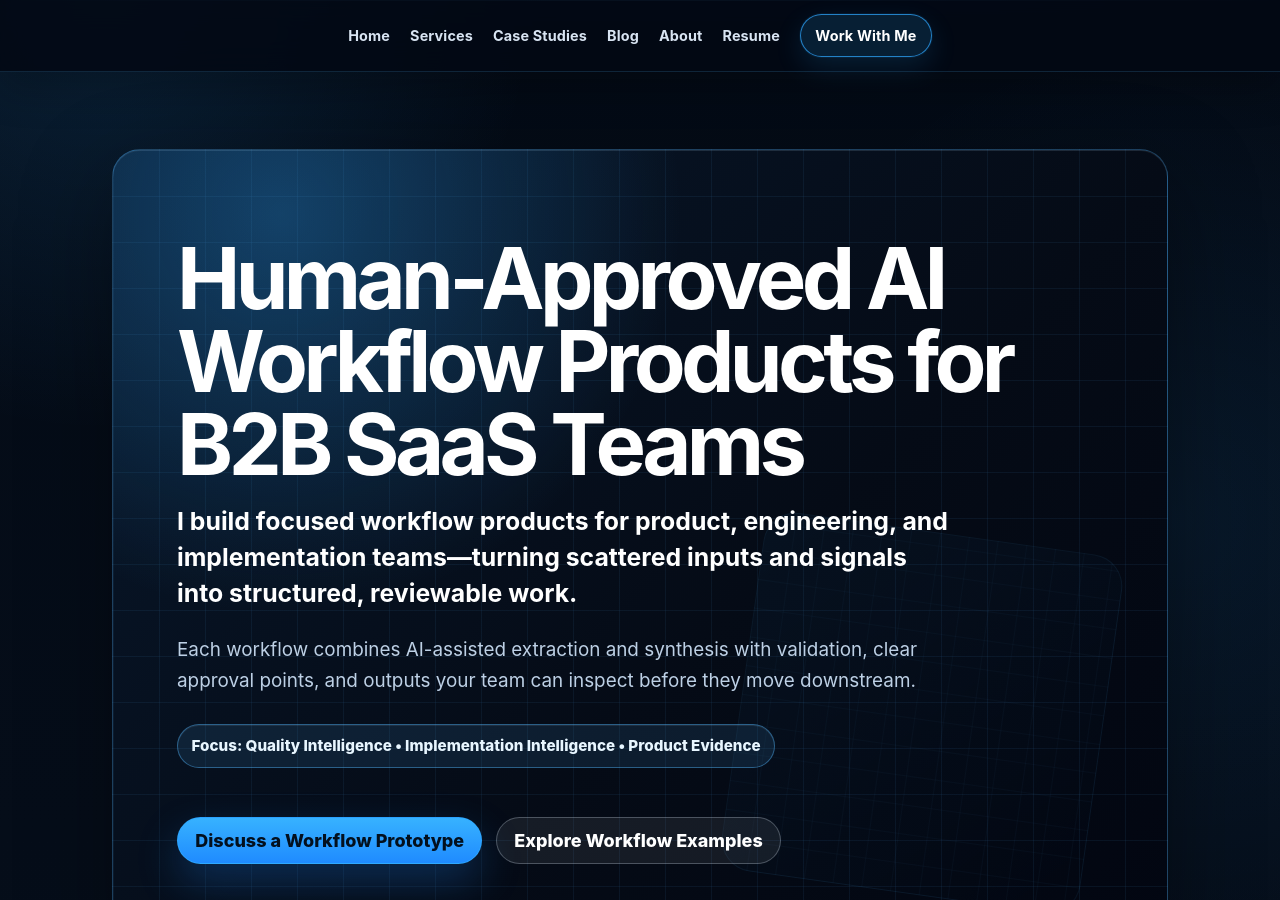
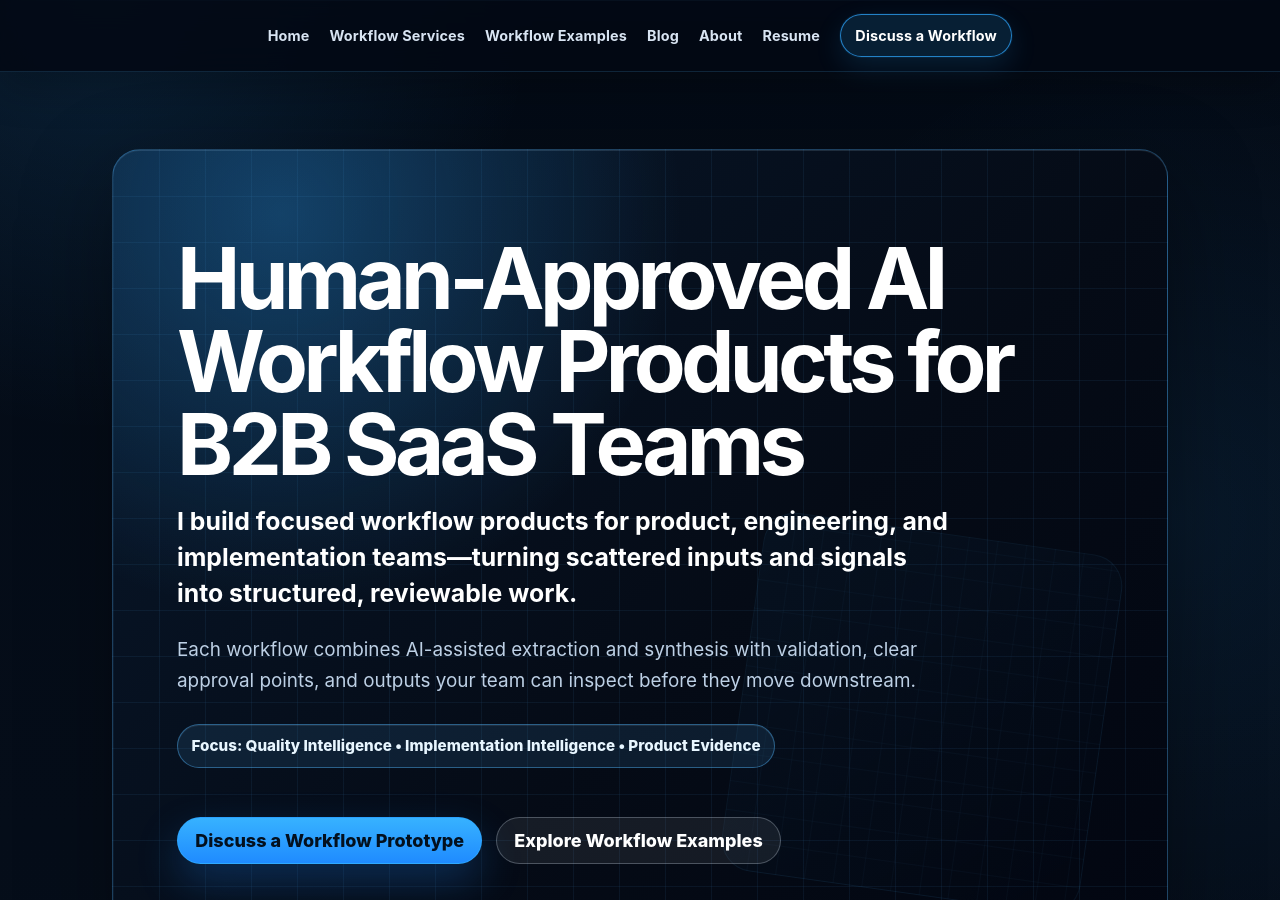
Before and after one commit to mahadevupadhyayula/mahadevupadhyayula.github.io, a Jekyll site: the page built from index.md, in a window 1280 px wide and 900 px high. Built offline with Jekyll 4.4.1, drawn with Linux system fonts in a browser that asks for light colours.

Commit message:
Align navigation with AI workflow positioning

```diff
--- a/_includes/header.html
+++ b/_includes/header.html
@@ -1,11 +1,11 @@
 <header class="site-header">
   <nav class="site-nav" aria-label="Primary">
     <a href="{{ '/' | relative_url }}">Home</a>
-    <a href="{{ '/services' | relative_url }}">Services</a>
-    <a href="{{ '/case-studies' | relative_url }}">Case Studies</a>
+    <a href="{{ '/services' | relative_url }}">Workflow Services</a>
+    <a href="{{ '/case-studies' | relative_url }}">Workflow Examples</a>
     <a href="{{ '/blogs' | relative_url }}">Blog</a>
     <a href="{{ '/about' | relative_url }}">About</a>
     <a href="{{ '/assets/document/mahadev-upadhyayula-resume.pdf' | relative_url }}">Resume</a>
-    <a href="{{ '/work-with-me' | relative_url }}" class="nav-cta">Work With Me</a>
+    <a href="{{ '/work-with-me?intent=nav-ai-workflow-prototype-sprint' | relative_url }}" class="nav-cta">Discuss a Workflow</a>
   </nav>
 </header>
```
